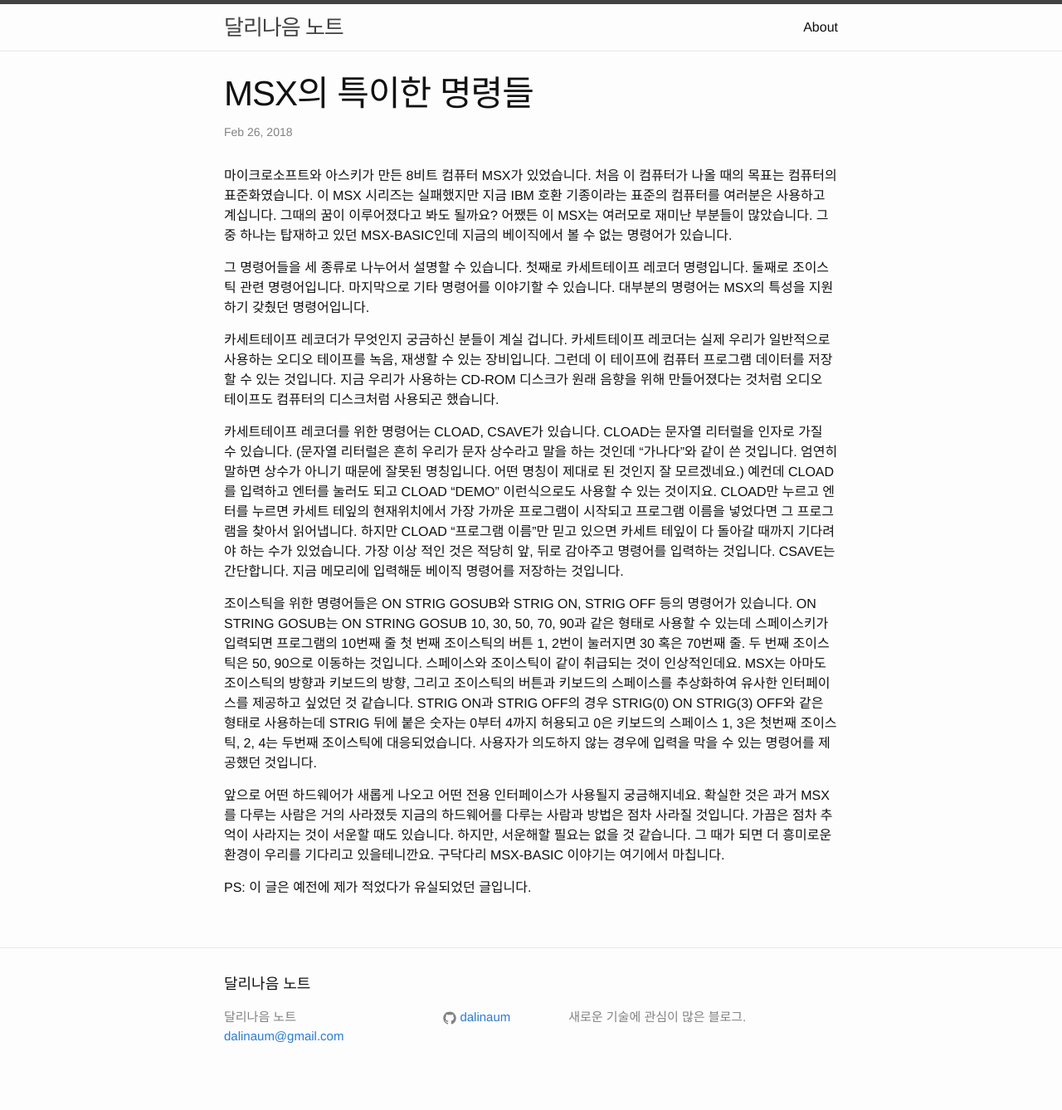
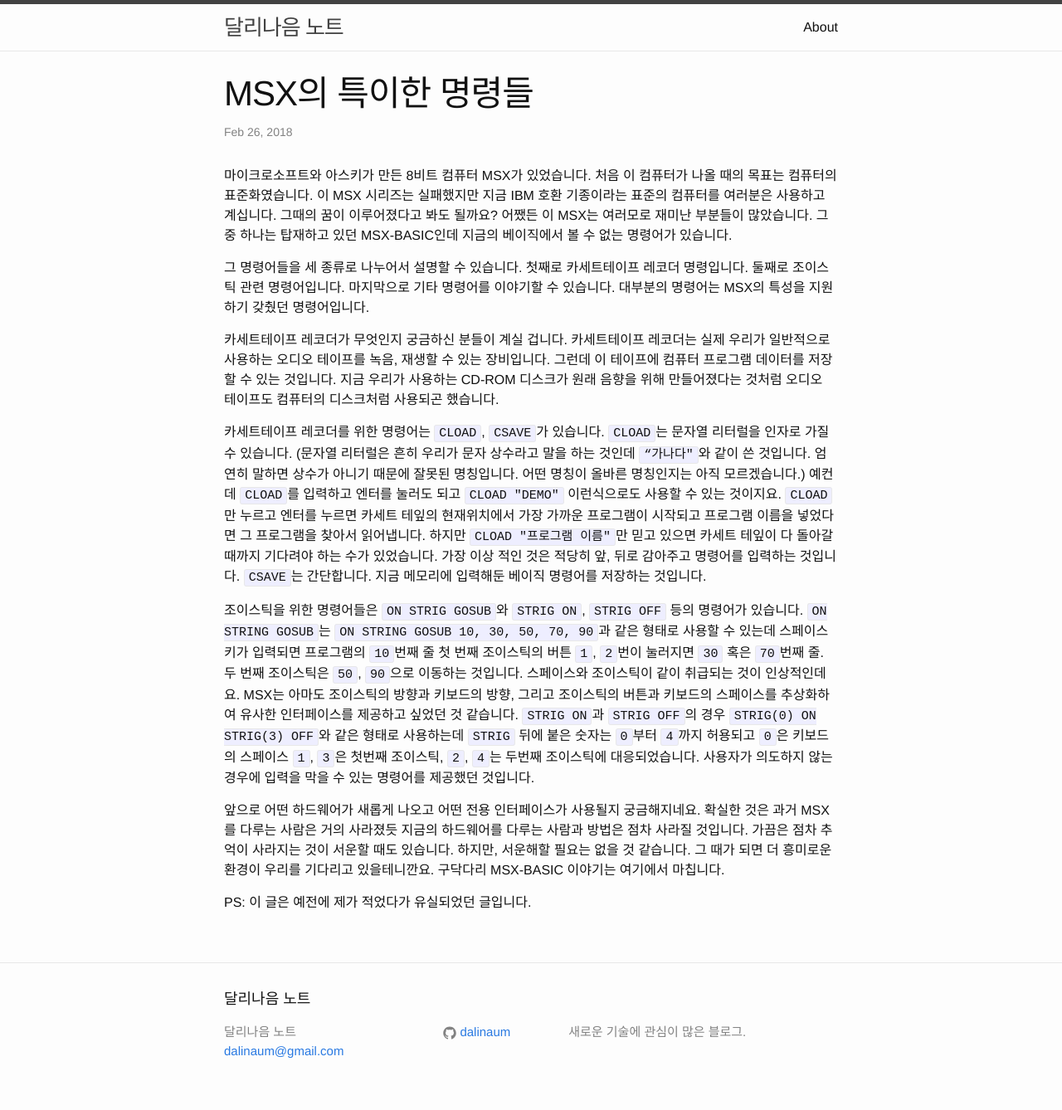
Before and after one commit to dalinaum/dalinaum.github.io, a Jekyll site: the page built from _posts/2018-02-26-msx-weird-commands.markdown, in a window 1280 px wide. Shown: the whole page at 83% size. Built offline with Jekyll 4.4.1, drawn with Linux system fonts in a browser that asks for light colours.

Commit message:
포매팅 수정.

```diff
--- a/_posts/2018-02-26-msx-weird-commands.markdown
+++ b/_posts/2018-02-26-msx-weird-commands.markdown
@@ -11,9 +11,9 @@
 
 카세트테이프 레코더가 무엇인지 궁금하신 분들이 계실 겁니다. 카세트테이프 레코더는 실제 우리가 일반적으로 사용하는 오디오 테이프를 녹음, 재생할 수 있는 장비입니다. 그런데 이 테이프에 컴퓨터 프로그램 데이터를 저장할 수 있는 것입니다. 지금 우리가 사용하는 CD-ROM 디스크가 원래 음향을 위해 만들어졌다는 것처럼 오디오 테이프도 컴퓨터의 디스크처럼 사용되곤 했습니다.
 
-카세트테이프 레코더를 위한 명령어는 CLOAD, CSAVE가 있습니다. CLOAD는 문자열 리터럴을 인자로 가질 수 있습니다. (문자열 리터럴은 흔히 우리가 문자 상수라고 말을 하는 것인데 “가나다"와 같이 쓴 것입니다. 엄연히 말하면 상수가 아니기 때문에 잘못된 명칭입니다. 어떤 명칭이 제대로 된 것인지 잘 모르겠네요.) 예컨데 CLOAD를 입력하고 엔터를 눌러도 되고 CLOAD "DEMO” 이런식으로도 사용할 수 있는 것이지요. CLOAD만 누르고 엔터를 누르면 카세트 테잎의 현재위치에서 가장 가까운 프로그램이 시작되고 프로그램 이름을 넣었다면 그 프로그램을 찾아서 읽어냅니다. 하지만 CLOAD “프로그램 이름"만 믿고 있으면 카세트 테잎이 다 돌아갈 때까지 기다려야 하는 수가 있었습니다. 가장 이상 적인 것은 적당히 앞, 뒤로 감아주고 명령어를 입력하는 것입니다. CSAVE는 간단합니다. 지금 메모리에 입력해둔 베이직 명령어를 저장하는 것입니다.
+카세트테이프 레코더를 위한 명령어는 `CLOAD`, `CSAVE`가 있습니다. `CLOAD`는 문자열 리터럴을 인자로 가질 수 있습니다. (문자열 리터럴은 흔히 우리가 문자 상수라고 말을 하는 것인데 `“가나다"`와 같이 쓴 것입니다. 엄연히 말하면 상수가 아니기 때문에 잘못된 명칭입니다. 어떤 명칭이 올바른 명칭인지는 아직 모르겠습니다.) 예컨데 `CLOAD`를 입력하고 엔터를 눌러도 되고 `CLOAD "DEMO"` 이런식으로도 사용할 수 있는 것이지요. `CLOAD`만 누르고 엔터를 누르면 카세트 테잎의 현재위치에서 가장 가까운 프로그램이 시작되고 프로그램 이름을 넣었다면 그 프로그램을 찾아서 읽어냅니다. 하지만 `CLOAD "프로그램 이름"`만 믿고 있으면 카세트 테잎이 다 돌아갈 때까지 기다려야 하는 수가 있었습니다. 가장 이상 적인 것은 적당히 앞, 뒤로 감아주고 명령어를 입력하는 것입니다. `CSAVE`는 간단합니다. 지금 메모리에 입력해둔 베이직 명령어를 저장하는 것입니다.
 
-조이스틱을 위한 명령어들은 ON STRIG GOSUB와 STRIG ON, STRIG OFF 등의 명령어가 있습니다. ON STRING GOSUB는 ON STRING GOSUB 10, 30, 50, 70, 90과 같은 형태로 사용할 수 있는데 스페이스키가 입력되면 프로그램의 10번째 줄 첫 번째 조이스틱의 버튼 1, 2번이 눌러지면 30 혹은 70번째 줄. 두 번째 조이스틱은 50, 90으로 이동하는 것입니다. 스페이스와 조이스틱이 같이 취급되는 것이 인상적인데요. MSX는 아마도 조이스틱의 방향과 키보드의 방향, 그리고 조이스틱의 버튼과 키보드의 스페이스를 추상화하여 유사한 인터페이스를 제공하고 싶었던 것 같습니다. STRIG ON과 STRIG OFF의 경우 STRIG(0) ON STRIG(3) OFF와 같은 형태로 사용하는데 STRIG 뒤에 붙은 숫자는 0부터 4까지 허용되고 0은 키보드의 스페이스 1, 3은 첫번째 조이스틱, 2, 4는 두번째 조이스틱에 대응되었습니다. 사용자가 의도하지 않는 경우에 입력을 막을 수 있는 명령어를 제공했던 것입니다.
+조이스틱을 위한 명령어들은 `ON STRIG GOSUB`와 `STRIG ON`, `STRIG OFF` 등의 명령어가 있습니다. `ON STRING GOSUB`는 `ON STRING GOSUB 10, 30, 50, 70, 90`과 같은 형태로 사용할 수 있는데 스페이스키가 입력되면 프로그램의 `10`번째 줄 첫 번째 조이스틱의 버튼 `1`, `2`번이 눌러지면 `30` 혹은 `70`번째 줄. 두 번째 조이스틱은 `50`, `90`으로 이동하는 것입니다. 스페이스와 조이스틱이 같이 취급되는 것이 인상적인데요. MSX는 아마도 조이스틱의 방향과 키보드의 방향, 그리고 조이스틱의 버튼과 키보드의 스페이스를 추상화하여 유사한 인터페이스를 제공하고 싶었던 것 같습니다. `STRIG ON`과 `STRIG OFF`의 경우 `STRIG(0) ON STRIG(3) OFF`와 같은 형태로 사용하는데 `STRIG` 뒤에 붙은 숫자는 `0`부터 `4`까지 허용되고 `0`은 키보드의 스페이스 `1`, `3`은 첫번째 조이스틱, `2`, `4`는 두번째 조이스틱에 대응되었습니다. 사용자가 의도하지 않는 경우에 입력을 막을 수 있는 명령어를 제공했던 것입니다.
 
 앞으로 어떤 하드웨어가 새롭게 나오고 어떤 전용 인터페이스가 사용될지 궁금해지네요. 확실한 것은 과거 MSX를 다루는 사람은 거의 사라졌듯 지금의 하드웨어를 다루는 사람과 방법은 점차 사라질 것입니다. 가끔은 점차 추억이 사라지는 것이 서운할 때도 있습니다. 하지만, 서운해할 필요는 없을 것 같습니다. 그 때가 되면 더 흥미로운 환경이 우리를 기다리고 있을테니깐요. 구닥다리 MSX-BASIC 이야기는 여기에서 마칩니다.
 
```
